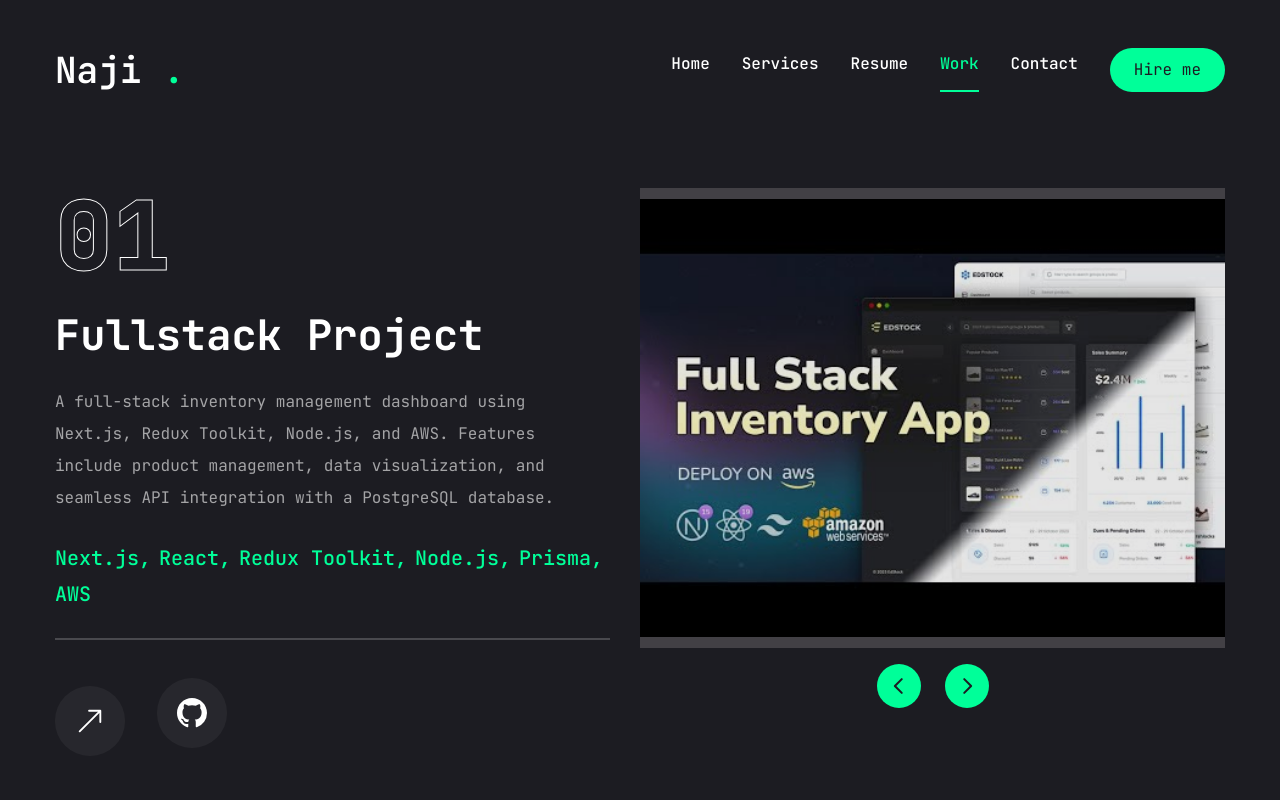
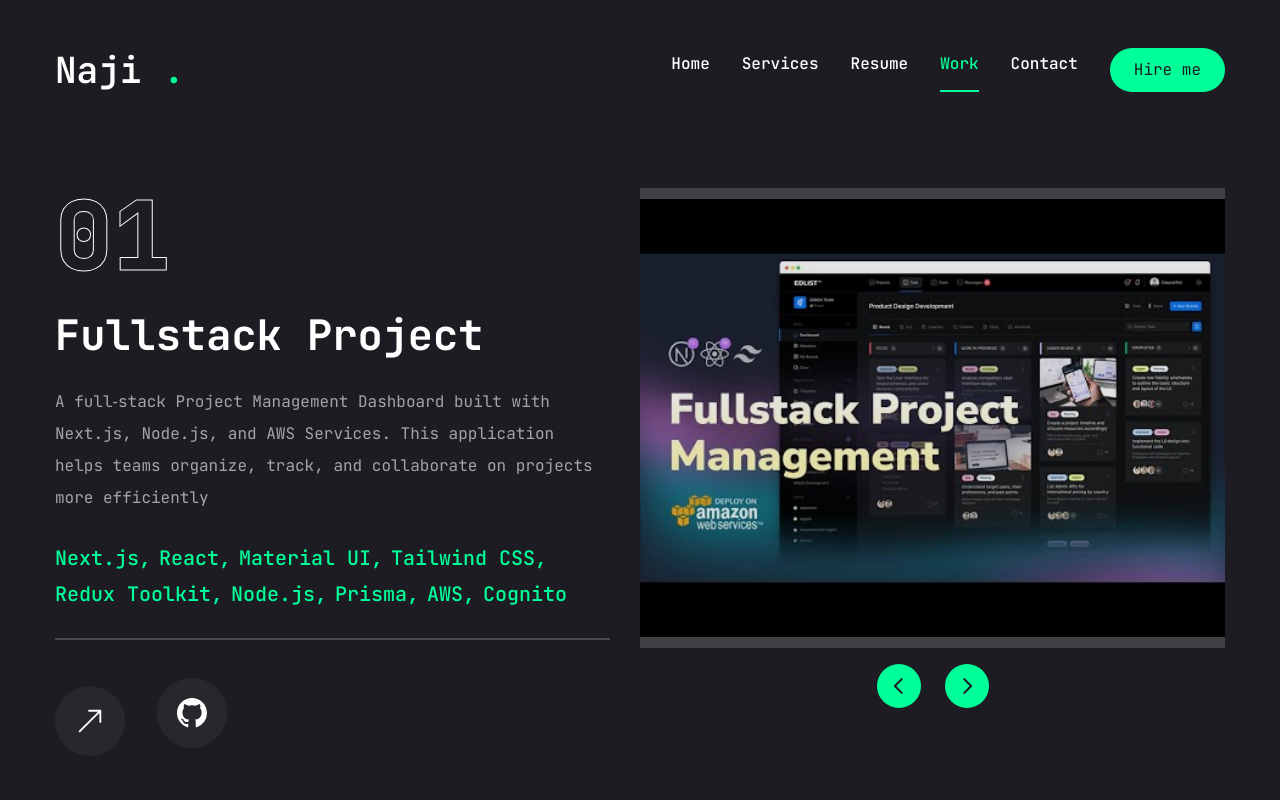
Before and after one commit to naji-97/full-stack-portfolio, a Next.js app: page /work in a window 1280 px wide. Built offline with nearby package versions, Linux system fonts and the light colour scheme.

Commit message:
add the new url of project managment

```diff
--- a/app/work/page.tsx
+++ b/app/work/page.tsx
@@ -16,29 +16,29 @@
 import WorkdSilderButtons from "@/components/WorkdSilderButtons";
 
 const projects = [
-  // {
-  //   num: "00",
-  //   category: "Fullstack",
-  //   title: "Project Management System",
-  //   description:
-  //     "A full‑stack Project Management Dashboard built with Next.js, Node.js, and AWS Services. This application helps teams organize, track, and collaborate on projects more efficiently ",
-  //   stack: [
-  //     { name: "Next.js" },
-  //     { name: "React" },
-  //     { name: "Material UI" },
-  //     { name: "Tailwind CSS" },
-  //     { name: "Redux Toolkit" },
-  //     { name: "Node.js" },
-  //     { name: "Prisma" },
-  //     { name: "AWS" },
-  //     { name: "Cognito" }
-  //   ],
-  //   image: "/assets/work/project-management.jpeg",
-  //   live: "https://main.d2rkgcgqjm6o35.amplifyapp.com",
-  //   github: "https://github.com/naji-97/project-managment"
-  // },
   {
     num: "01",
+    category: "Fullstack",
+    title: "Project Management System",
+    description:
+      "A full‑stack Project Management Dashboard built with Next.js, Node.js, and AWS Services. This application helps teams organize, track, and collaborate on projects more efficiently ",
+    stack: [
+      { name: "Next.js" },
+      { name: "React" },
+      { name: "Material UI" },
+      { name: "Tailwind CSS" },
+      { name: "Redux Toolkit" },
+      { name: "Node.js" },
+      { name: "Prisma" },
+      { name: "AWS" },
+      { name: "Cognito" }
+    ],
+    image: "/assets/work/project-management.jpeg",
+    live: "https://project-managment-lilac.vercel.app",
+    github: "https://github.com/naji-97/project-managment"
+  },
+  {
+    num: "02",
     category: "Fullstack",
     title: "Inventory Management System",
     description:
@@ -56,7 +56,7 @@
     github: "https://github.com/naji-97/Inventory-Management"
   },
   {
-    num: "02",
+    num: "03",
     category: "Fullstack",
     title: "Siinlab AI Training",
     description:
@@ -72,7 +72,7 @@
     github: "https://vox.siinlab.com/projects"
   },
   {
-    num: "03",
+    num: "04",
     category: "frontend",
     title: "We Are Developer",
     description: "The website for the world's leading developer event is designed using modern CSS techniques like CSS Grid, Flexbox, and pseudo-selectors.",
@@ -82,7 +82,7 @@
     github: "https://github.com/naji-97/CapstonePrj1-ConferencePage"
   },
   {
-    num: "04",
+    num: "05",
     category: "frontend",
     title: "Space Traveler's Hub",
     description:
```
